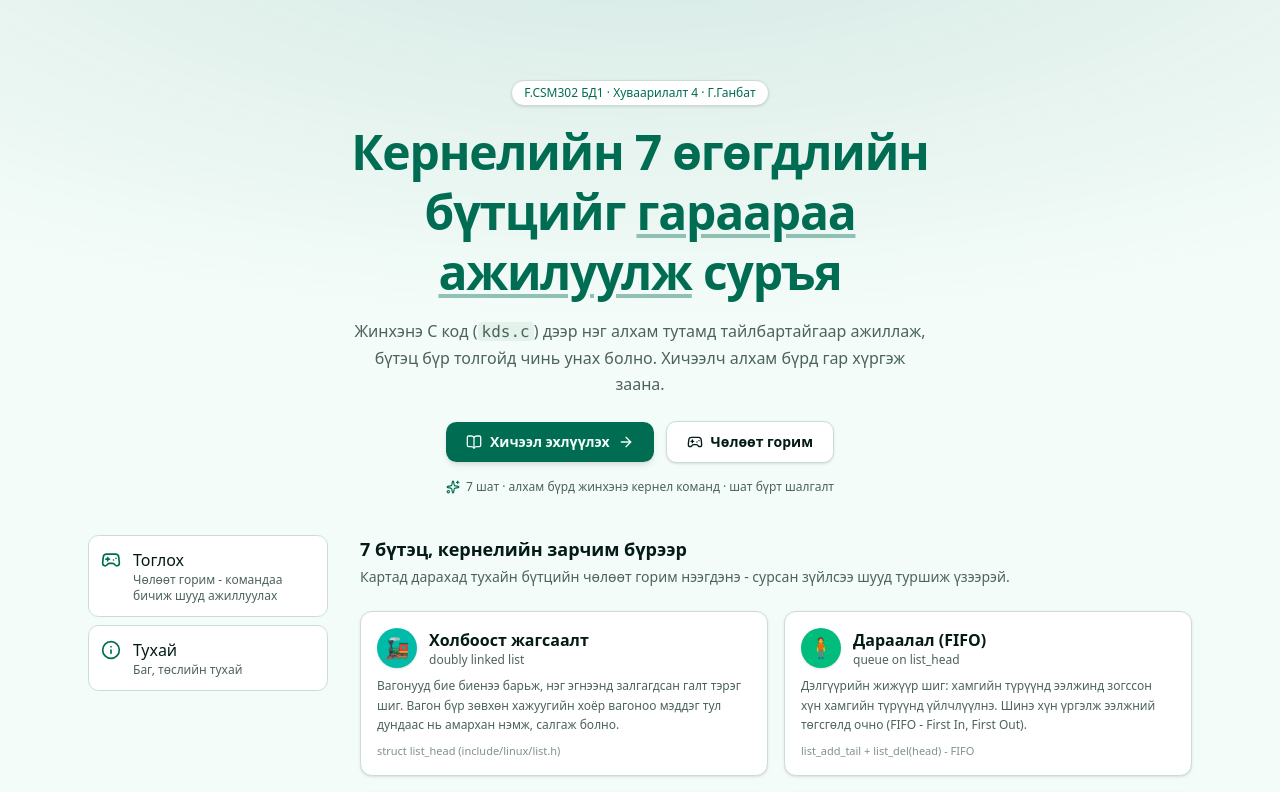
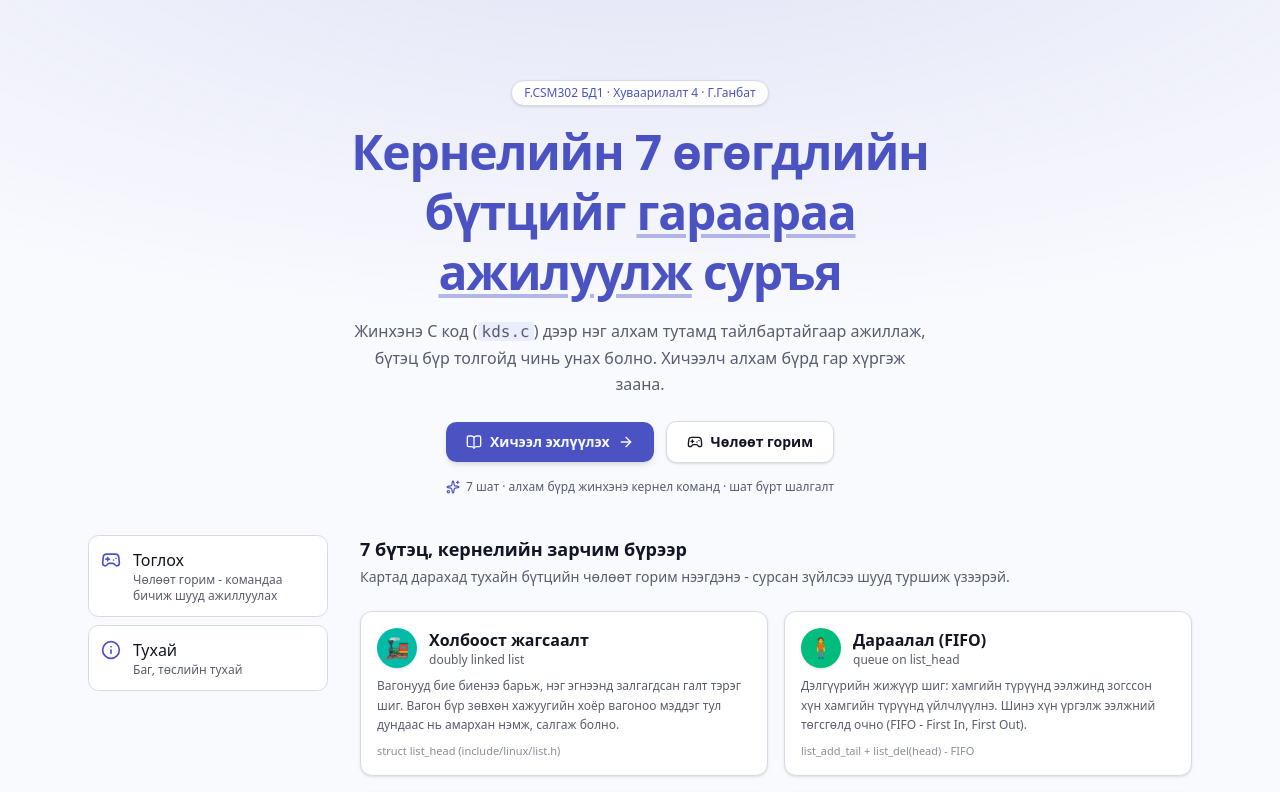
Before and after one commit to grl059/OS_BD1, a Next.js app in the folder web/: page / in a window 1280 px wide. Shown: the top 792 px of the page. Built offline with nearby package versions, Linux system fonts and the light colour scheme.

Commit message:
Вэб: ногоон/төмөр-ногоон өнгийг индого-нилээсэн схемээр сольж, онцлох өнгийг шар болгов

```diff
--- a/web/src/app/globals.css
+++ b/web/src/app/globals.css
@@ -1,10 +1,9 @@
 @import "tailwindcss";
 
 /*
- * Teal / green theme - this is the one explicit visual departure the user
- * asked for from the reference project (which used its own color scheme).
- * Everything here is OKLCH tokens on :root, redefined for dark mode, same
- * structure shadcn/ui generates.
+ * Indigo / violet theme - replaced the original teal-green palette on
+ * request. Everything here is OKLCH tokens on :root, redefined for dark
+ * mode, same structure shadcn/ui generates.
  */
 @theme inline {
   --color-background: var(--background);
@@ -35,77 +34,77 @@
 
 :root {
   --radius: 0.65rem;
-  --background: oklch(0.985 0.01 170);
-  --foreground: oklch(0.2 0.03 180);
+  --background: oklch(0.985 0.005 270);
+  --foreground: oklch(0.2 0.03 275);
   --card: oklch(1 0 0);
-  --card-foreground: oklch(0.2 0.03 180);
+  --card-foreground: oklch(0.2 0.03 275);
   --popover: oklch(1 0 0);
-  --popover-foreground: oklch(0.2 0.03 180);
-  --primary: oklch(0.47 0.1 170);
-  --primary-foreground: oklch(0.98 0.01 170);
-  --secondary: oklch(0.94 0.03 165);
-  --secondary-foreground: oklch(0.25 0.04 170);
-  --muted: oklch(0.95 0.02 165);
-  --muted-foreground: oklch(0.48 0.03 175);
-  --accent: oklch(0.88 0.08 160);
-  --accent-foreground: oklch(0.2 0.04 170);
+  --popover-foreground: oklch(0.2 0.03 275);
+  --primary: oklch(0.5 0.17 275);
+  --primary-foreground: oklch(0.98 0.01 270);
+  --secondary: oklch(0.93 0.03 275);
+  --secondary-foreground: oklch(0.25 0.05 275);
+  --muted: oklch(0.95 0.02 275);
+  --muted-foreground: oklch(0.48 0.03 275);
+  --accent: oklch(0.9 0.06 280);
+  --accent-foreground: oklch(0.22 0.06 280);
   --destructive: oklch(0.55 0.2 25);
-  --destructive-foreground: oklch(0.98 0.01 170);
-  --border: oklch(0.88 0.02 170);
-  --input: oklch(0.88 0.02 170);
-  --ring: oklch(0.6 0.1 170);
-  --hot: oklch(0.82 0.17 145);
-  --hot-foreground: oklch(0.18 0.05 150);
+  --destructive-foreground: oklch(0.98 0.01 25);
+  --border: oklch(0.89 0.02 275);
+  --input: oklch(0.89 0.02 275);
+  --ring: oklch(0.6 0.15 275);
+  --hot: oklch(0.85 0.15 90);
+  --hot-foreground: oklch(0.28 0.07 60);
 }
 
 :root:not([data-theme="light"]) {
   @media (prefers-color-scheme: dark) {
-    --background: oklch(0.17 0.02 180);
-    --foreground: oklch(0.95 0.01 170);
-    --card: oklch(0.21 0.02 180);
-    --card-foreground: oklch(0.95 0.01 170);
-    --popover: oklch(0.21 0.02 180);
-    --popover-foreground: oklch(0.95 0.01 170);
-    --primary: oklch(0.72 0.12 165);
-    --primary-foreground: oklch(0.15 0.03 170);
-    --secondary: oklch(0.27 0.03 175);
-    --secondary-foreground: oklch(0.92 0.02 170);
-    --muted: oklch(0.25 0.02 175);
-    --muted-foreground: oklch(0.68 0.03 170);
-    --accent: oklch(0.32 0.06 165);
-    --accent-foreground: oklch(0.92 0.03 165);
+    --background: oklch(0.16 0.02 275);
+    --foreground: oklch(0.95 0.01 270);
+    --card: oklch(0.21 0.025 275);
+    --card-foreground: oklch(0.95 0.01 270);
+    --popover: oklch(0.21 0.025 275);
+    --popover-foreground: oklch(0.95 0.01 270);
+    --primary: oklch(0.7 0.13 280);
+    --primary-foreground: oklch(0.13 0.03 275);
+    --secondary: oklch(0.27 0.04 275);
+    --secondary-foreground: oklch(0.92 0.02 275);
+    --muted: oklch(0.25 0.03 275);
+    --muted-foreground: oklch(0.68 0.03 275);
+    --accent: oklch(0.3 0.08 280);
+    --accent-foreground: oklch(0.92 0.03 280);
     --destructive: oklch(0.6 0.2 25);
-    --destructive-foreground: oklch(0.97 0.01 170);
-    --border: oklch(0.32 0.02 175);
-    --input: oklch(0.32 0.02 175);
-    --ring: oklch(0.55 0.1 165);
-    --hot: oklch(0.65 0.18 140);
-    --hot-foreground: oklch(0.1 0.03 150);
+    --destructive-foreground: oklch(0.97 0.01 25);
+    --border: oklch(0.32 0.025 275);
+    --input: oklch(0.32 0.025 275);
+    --ring: oklch(0.6 0.14 280);
+    --hot: oklch(0.72 0.16 75);
+    --hot-foreground: oklch(0.15 0.05 60);
   }
 }
 
 :root[data-theme="dark"] {
-  --background: oklch(0.17 0.02 180);
-  --foreground: oklch(0.95 0.01 170);
-  --card: oklch(0.21 0.02 180);
-  --card-foreground: oklch(0.95 0.01 170);
-  --popover: oklch(0.21 0.02 180);
-  --popover-foreground: oklch(0.95 0.01 170);
-  --primary: oklch(0.72 0.12 165);
-  --primary-foreground: oklch(0.15 0.03 170);
-  --secondary: oklch(0.27 0.03 175);
-  --secondary-foreground: oklch(0.92 0.02 170);
-  --muted: oklch(0.25 0.02 175);
-  --muted-foreground: oklch(0.68 0.03 170);
-  --accent: oklch(0.32 0.06 165);
-  --accent-foreground: oklch(0.92 0.03 165);
+  --background: oklch(0.16 0.02 275);
+  --foreground: oklch(0.95 0.01 270);
+  --card: oklch(0.21 0.025 275);
+  --card-foreground: oklch(0.95 0.01 270);
+  --popover: oklch(0.21 0.025 275);
+  --popover-foreground: oklch(0.95 0.01 270);
+  --primary: oklch(0.7 0.13 280);
+  --primary-foreground: oklch(0.13 0.03 275);
+  --secondary: oklch(0.27 0.04 275);
+  --secondary-foreground: oklch(0.92 0.02 275);
+  --muted: oklch(0.25 0.03 275);
+  --muted-foreground: oklch(0.68 0.03 275);
+  --accent: oklch(0.3 0.08 280);
+  --accent-foreground: oklch(0.92 0.03 280);
   --destructive: oklch(0.6 0.2 25);
-  --destructive-foreground: oklch(0.97 0.01 170);
-  --border: oklch(0.32 0.02 175);
-  --input: oklch(0.32 0.02 175);
-  --ring: oklch(0.55 0.1 165);
-  --hot: oklch(0.65 0.18 140);
-  --hot-foreground: oklch(0.1 0.03 150);
+  --destructive-foreground: oklch(0.97 0.01 25);
+  --border: oklch(0.32 0.025 275);
+  --input: oklch(0.32 0.025 275);
+  --ring: oklch(0.6 0.14 280);
+  --hot: oklch(0.72 0.16 75);
+  --hot-foreground: oklch(0.15 0.05 60);
 }
 
 @utility hot-flash {
```
